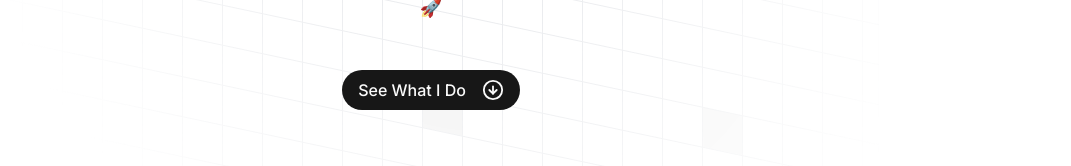
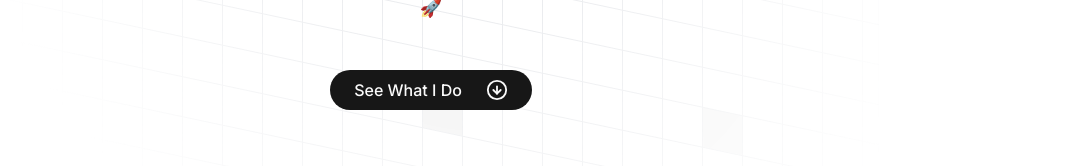
Before and after one commit to rayenrsalhi9/portfolio-rayen, a React (Vite) app: page / in a window 1280 px wide. Shown: the part 550-716 px from the top of the page, without its empty margins (209-1280 px from the left). Built offline with nearby package versions, Linux system fonts and the light colour scheme.

Commit message:
refactor(hero): wrap button content in anchor tag for navigation
The button content is now wrapped in an anchor tag to enable smooth scrolling to the about section when clicked. This improves user experience by providing direct navigation.

```diff
--- a/src/pages/hero.tsx
+++ b/src/pages/hero.tsx
@@ -31,9 +31,11 @@ const Hero = () => {
           clean code and great design. Let&apos;s create something amazing
           together! 🚀
         </p>
-        <div className="mt-12 flex items-center justify-center gap-4">
+        <div className="mt-12">
           <Button size="lg" className="rounded-full text-base">
-            See What I Do <CircleArrowDown className="ml-2 !h-5.5 !w-5.5" />
+            <a href="#about" className="flex items-center justify-center gap-4">
+              See What I Do <CircleArrowDown className="ml-2 !h-5.5 !w-5.5" />
+            </a>
           </Button>
         </div>
       </div>
```
